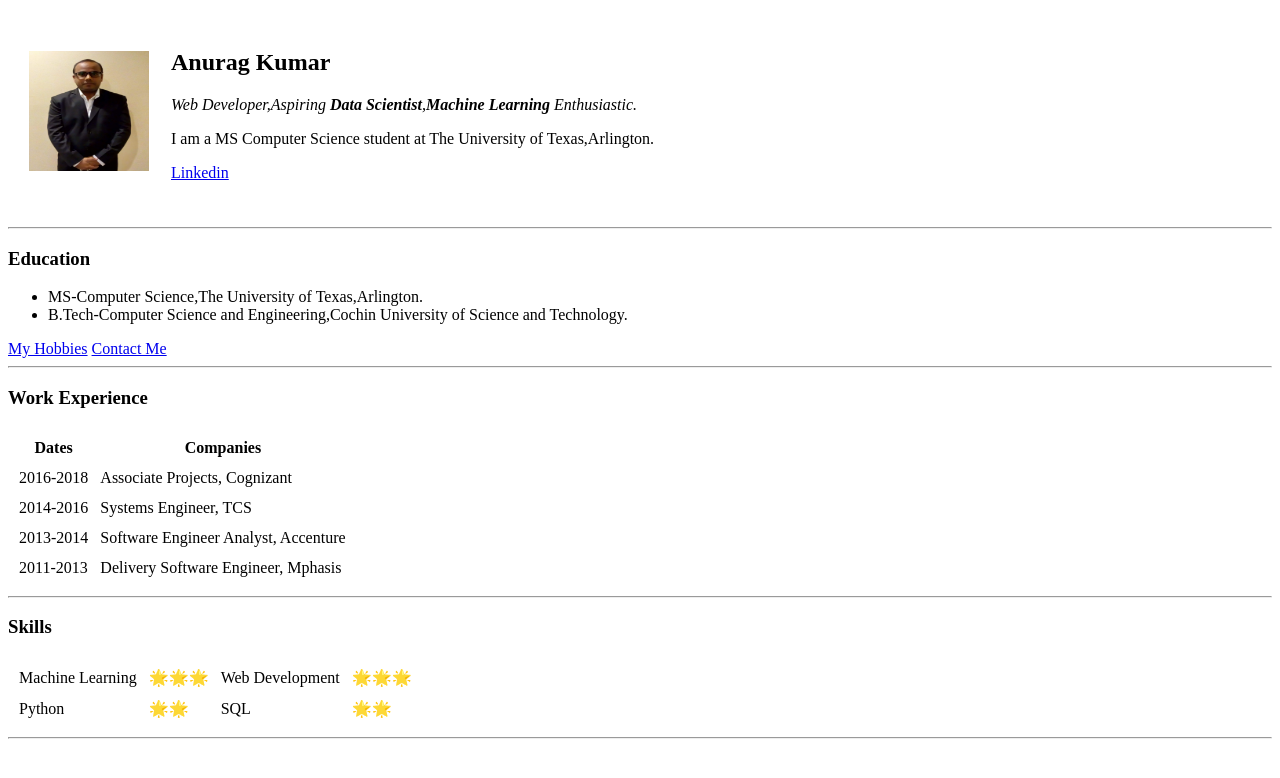
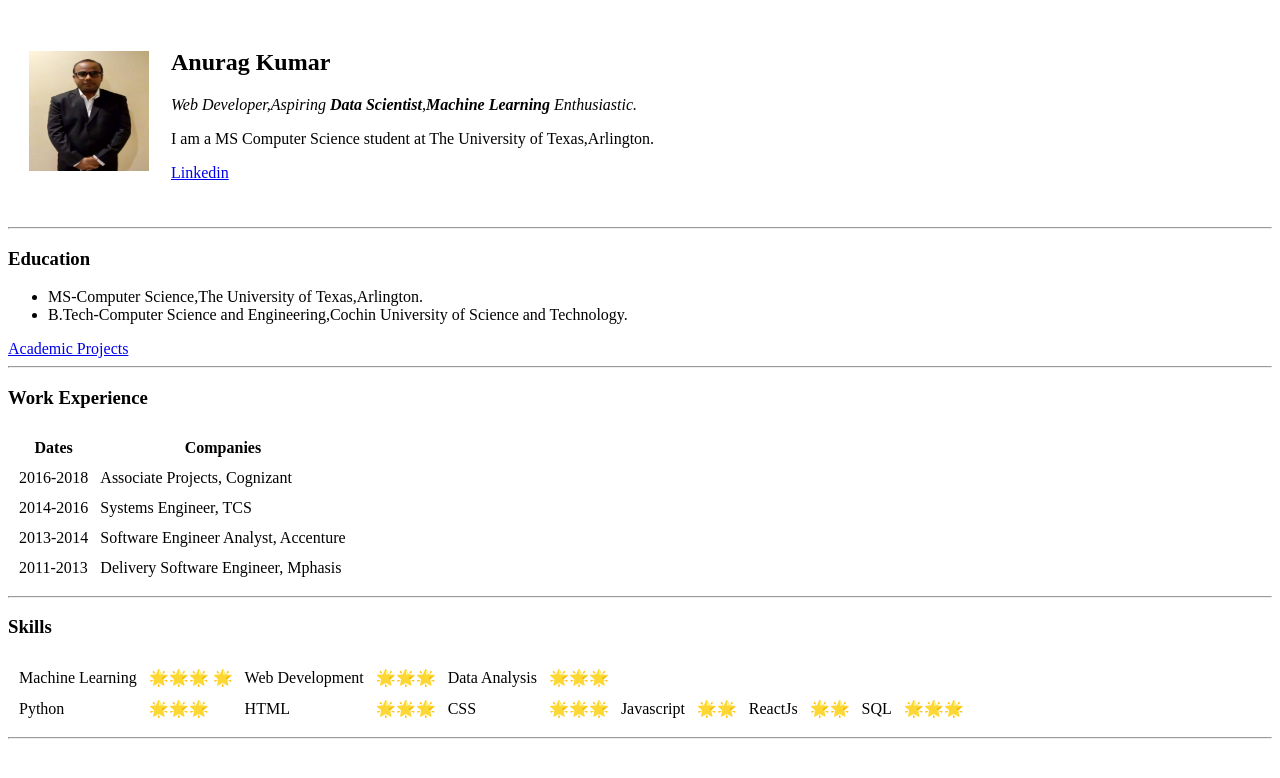
Before and after one commit to anuragkr19/cv, a plain HTML site: page index.html in a window 1280 px wide. Drawn offline with Linux system fonts and the light colour scheme.

Commit message:
Update index.html
Modified index html page with updated skill and link url

```diff
--- a/index.html
+++ b/index.html
@@ -19,7 +19,7 @@
         <h2>Anurag Kumar</h2>
         <p><em>Web Developer,Aspiring <strong>Data Scientist</strong>,<strong>Machine Learning</strong> Enthusiastic.</em></p>
         <p>I am a MS Computer Science student at The University of Texas,Arlington.</p>
-        <p><a href="https://www.linkedin.com/in/anurag-kumar1/">Linkedin </a></p>
+        <p><a href="https://www.linkedin.com/in/anurag-kumar1/" target="_blank">Linkedin </a></p>
       </td>
     </tr>
   </table>
@@ -30,8 +30,7 @@
     <li>MS-Computer Science,The University of Texas,Arlington.</li>
     <li>B.Tech-Computer Science and Engineering,Cochin University of Science and Technology.</li>
   </ul>
-  <a href="hobbies.html">My Hobbies</a>
-  <a href="contactme.html">Contact Me</a>
+  <a href="https://github.com/anuragkr19" target="_blank">Academic Projects</a>
   <hr />
   <h3>Work Experience</h3>
   <table cellspacing="10">
@@ -67,18 +66,27 @@
         <table cellspacing="10">
           <tr>
             <td>Machine Learning</td>
+            <td>🌟🌟🌟 🌟</td>
+            <td>Web Development</td>
             <td>🌟🌟🌟</td>
-            <td>Web Development</td>
+            <td>Data Analysis</td>
             <td>🌟🌟🌟</td>
           </tr>
           <tr>
             <td>Python</td>
+            <td>🌟🌟🌟</td>
+            <td>HTML</td>
+            <td>🌟🌟🌟</td>
+            <td>CSS</td>
+            <td>🌟🌟🌟</td>
+             <td>Javascript</td>
+            <td>🌟🌟</td>
+             <td>ReactJs</td>
             <td>🌟🌟</td>
             <td>SQL</td>
-            <td>🌟🌟</td>
+            <td>🌟🌟🌟</td>
           </tr>
         </table>
   <hr />
 </body>
-
 </html>
```
